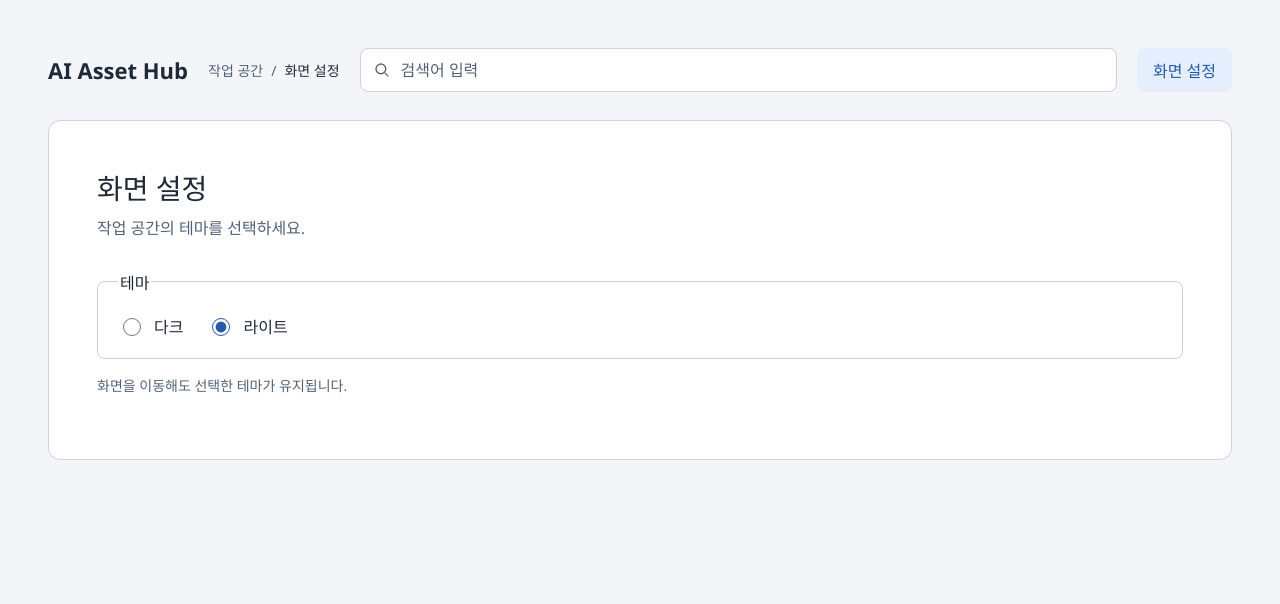
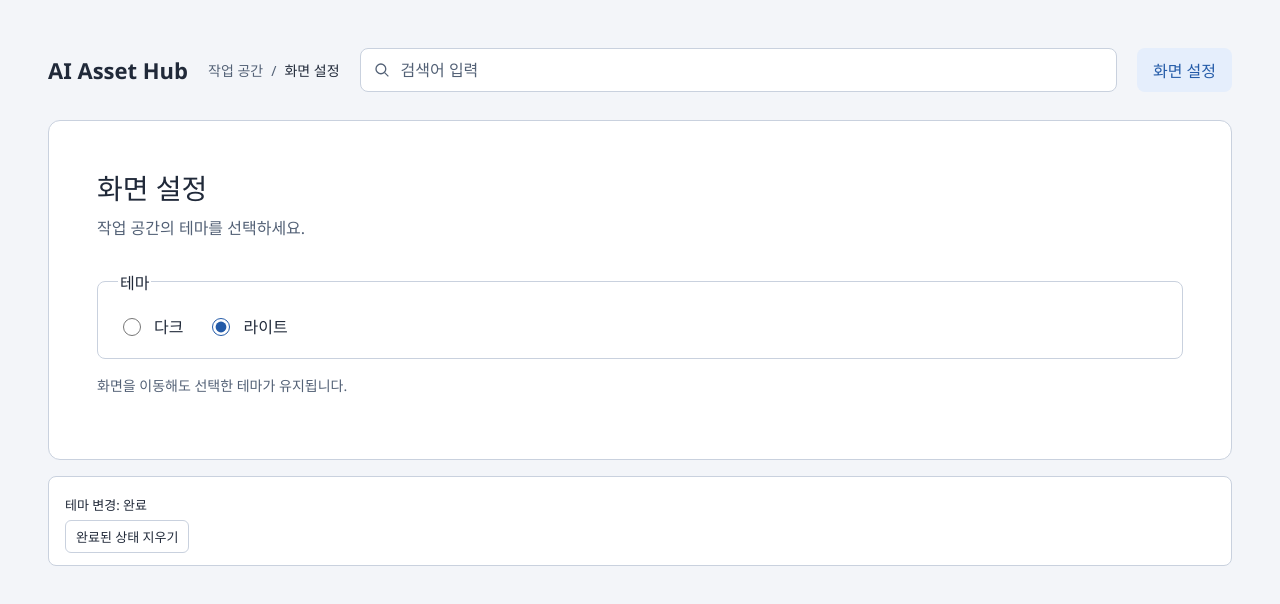
Before and after one commit to DmkDevHub/aiAssetHub, a Vue app: page /#/settings/appearance in a window 1280 px wide. Both pictures are taken after a click on the label "라이트". Shown: the top 604 px of the page. Built offline with nearby package versions, Linux system fonts and the light colour scheme.

Commit message:
feat: display command results and safe error alerts (R01-06)

```diff
--- a/src/App.vue
+++ b/src/App.vue
@@ -2,6 +2,7 @@
 import { watch } from "vue";
 import { RouterView } from "vue-router";
 import AppTopBar from "./components/AppTopBar.vue";
+import AppStatusBar from "./components/AppStatusBar.vue";
 import { appearance } from "./stores/appearance";
 
 watch(() => appearance.theme, (theme) => {
@@ -20,5 +21,6 @@ function focusMainContent() {
     <main id="main-content" tabindex="-1">
       <RouterView />
     </main>
+    <AppStatusBar />
   </div>
 </template>
--- /dev/null
+++ b/src/components/AppStatusBar.vue
@@ -0,0 +1,29 @@
+<script setup lang="ts">
+import { operations, operationLabels, operationStates, operationErrors, operationAlerts,
+  hasClearableOperations, dismissOperationAlert, clearFinishedOperations } from '../stores/operations';
+</script>
+
+<template>
+  <footer v-if="operations.length" class="app-status" aria-label="작업 상태">
+    <div role="status" aria-live="polite" aria-atomic="true">
+      <ul class="operation-list">
+        <li v-for="operation in operations" :key="operation.id">
+          <span>{{ operationLabels[operation.kind] }}: {{ operationStates[operation.state] }}</span>
+          <template v-if="operation.progress">
+            <progress v-if="operation.progress.total > 0" :value="operation.progress.processed" :max="operation.progress.total"
+              :aria-label="`${operationLabels[operation.kind]} 처리 건수`" />
+            <span>{{ operation.progress.processed }} / {{ operation.progress.total }}</span>
+          </template>
+        </li>
+      </ul>
+    </div>
+    <div v-for="alert in operationAlerts" :key="alert.id" class="operation-error">
+      <p role="alert">{{ operationLabels[alert.kind] }}: {{ operationErrors[alert.errorCode ?? 'COMMAND_FAILED'] }}</p>
+      <button type="button" :aria-label="`${operationLabels[alert.kind]} 오류 알림 닫기`"
+        @click="dismissOperationAlert(alert.id)">닫기</button>
+    </div>
+    <button v-if="hasClearableOperations" type="button" class="clear-operations" @click="clearFinishedOperations">
+      완료된 상태 지우기
+    </button>
+  </footer>
+</template>
--- a/src/components/AssetGallery.vue
+++ b/src/components/AssetGallery.vue
@@ -1,11 +1,18 @@
 <script setup lang="ts">
 import { libraryUi, setGalleryViewMode } from "../stores/libraryUi";
 import type { AssetSummary } from "../types/assets";
+import { executeUiCommand } from "../stores/operations";
+import type { GalleryViewMode } from "../stores/libraryUi";
 
 withDefaults(defineProps<{ items?: readonly AssetSummary[]; selectedId?: string | null }>(), {
   items: () => [], selectedId: null,
 });
 defineEmits<{ select: [id: string] }>();
+
+function changeView(mode: GalleryViewMode) {
+  if (libraryUi.galleryViewMode === mode) return;
+  return executeUiCommand('gallery.view', () => setGalleryViewMode(mode));
+}
 
 function moveAssetFocus(event: KeyboardEvent) {
   if (event.altKey || event.ctrlKey || event.metaKey || event.shiftKey) return;
@@ -32,9 +39,9 @@ function moveAssetFocus(event: KeyboardEvent) {
       </div>
       <div class="gallery-view-controls" role="group" aria-label="에셋 보기 방식">
         <button type="button" :aria-pressed="libraryUi.galleryViewMode === 'grid'"
-          @click="setGalleryViewMode('grid')">그리드</button>
+          @click="changeView('grid')">그리드</button>
         <button type="button" :aria-pressed="libraryUi.galleryViewMode === 'list'"
-          @click="setGalleryViewMode('list')">목록</button>
+          @click="changeView('list')">목록</button>
       </div>
     </header>
 
--- /dev/null
+++ b/src/stores/operations.ts
@@ -0,0 +1,96 @@
+import { computed, reactive, readonly } from "vue";
+
+export const operationLabels = {
+  'appearance.change': '테마 변경',
+  'gallery.view': '갤러리 보기 변경',
+  'library.scan': '파일 스캔',
+  'analysis.run': 'AI 분석',
+  'unity.apply': 'Unity 적용',
+} as const;
+export const operationStates = { running: '진행 중', succeeded: '완료', failed: '실패', cancelled: '취소됨' } as const;
+export const operationErrors = {
+  PERMISSION_DENIED: '접근 권한을 확인하세요.',
+  CORE_UNAVAILABLE: 'Core에 연결할 수 없습니다.',
+  COMMAND_FAILED: '작업을 완료하지 못했습니다.',
+} as const;
+export type OperationKind = keyof typeof operationLabels;
+export type OperationState = keyof typeof operationStates;
+export interface OperationEvent {
+  id: string;
+  kind: OperationKind;
+  state: OperationState;
+  progress?: { processed: number; total: number };
+  errorCode?: string;
+}
+interface OperationRecord extends Omit<OperationEvent, 'errorCode'> {
+  errorCode?: keyof typeof operationErrors;
+  dismissed: boolean;
+}
+
+const records = reactive<OperationRecord[]>([]);
+export const operations = readonly(records);
+export const operationAlerts = computed(() => operations.filter((record) => record.state === 'failed' && !record.dismissed));
+export const hasClearableOperations = computed(() => records.some((record) => record.state !== 'running'
+  && (record.state !== 'failed' || record.dismissed)));
+export const MAX_OPERATIONS = 20;
+let sequence = 0;
+
+/** Receives measured command results only. It never starts or retries a command. */
+export function receiveOperation(event: OperationEvent): boolean {
+  if (!event || typeof event.id !== 'string' || !event.id.trim() || event.id.length > 200
+    || !Object.hasOwn(operationLabels, event.kind) || !Object.hasOwn(operationStates, event.state)) return false;
+  const progress = event.progress;
+  if (progress && (!Number.isSafeInteger(progress.processed) || !Number.isSafeInteger(progress.total)
+    || progress.processed < 0 || progress.total < 0 || progress.processed > progress.total
+    || (event.state === 'succeeded' && progress.processed !== progress.total))) return false;
+  const index = records.findIndex((record) => record.id === event.id);
+  const previous = records[index];
+  if (previous && (previous.state !== 'running' || previous.kind !== event.kind)) return false;
+  if (previous?.progress && progress && (progress.total !== previous.progress.total
+    || progress.processed < previous.progress.processed)) return false;
+  // Completed events must carry their own complete counts, rather than inheriting partial progress.
+  if (previous?.progress && event.state === 'succeeded' && !progress) return false;
+  if (!previous && records.length >= MAX_OPERATIONS) {
+    const removable = records.findIndex((record) => record.state !== 'running'
+      && (record.state !== 'failed' || record.dismissed));
+    if (removable < 0) return false;
+    records.splice(removable, 1);
+  }
+  const record: OperationRecord = {
+    id: event.id, kind: event.kind, state: event.state,
+    progress: progress ? { processed: progress.processed, total: progress.total }
+      : previous?.progress ? { ...previous.progress } : undefined,
+    errorCode: event.state === 'failed' ? (Object.hasOwn(operationErrors, event.errorCode ?? '')
+      ? event.errorCode as keyof typeof operationErrors : 'COMMAND_FAILED') : undefined,
+    dismissed: false,
+  };
+  if (previous) records[index] = record;
+  else records.push(record);
+  return true;
+}
+
+export function dismissOperationAlert(id: string) {
+  const record = records.find((record) => record.id === id && record.state === 'failed');
+  if (record) record.dismissed = true;
+}
+
+export function clearFinishedOperations() {
+  for (let index = records.length - 1; index >= 0; index--) {
+    const record = records[index]!;
+    if (record.state !== 'running' && (record.state !== 'failed' || record.dismissed)) records.splice(index, 1);
+  }
+}
+
+/** Wraps real local UI commands. Exception messages/paths/keys are never retained or logged. */
+export async function executeUiCommand(kind: 'appearance.change' | 'gallery.view', action: () => void | Promise<void>) {
+  const id = `ui-command-${++sequence}`;
+  if (!receiveOperation({ id, kind, state: 'running' })) return false;
+  try {
+    await action();
+    receiveOperation({ id, kind, state: 'succeeded' });
+    return true;
+  } catch {
+    receiveOperation({ id, kind, state: 'failed', errorCode: 'COMMAND_FAILED' });
+    return false;
+  }
+}
--- a/src/style.css
+++ b/src/style.css
@@ -496,6 +496,31 @@ h1 {
 .detail-analysis { white-space: pre-wrap; }
 [hidden] { display: none !important; }
 
+.app-status {
+  margin-top: 16px;
+  padding: 12px 16px;
+  border: 1px solid var(--border);
+  border-radius: 8px;
+  background: var(--surface);
+  font-size: 13px;
+  overflow-wrap: anywhere;
+}
+
+.operation-list { margin: 0; padding: 0; list-style: none; }
+.operation-list li { display: flex; align-items: center; flex-wrap: wrap; gap: 10px; margin: 6px 0; }
+.operation-list progress { max-width: 100%; accent-color: var(--accent); }
+.operation-error { display: flex; align-items: center; gap: 12px; }
+.operation-error p { flex: 1; }
+.app-status button {
+  padding: 6px 10px;
+  border: 1px solid var(--border);
+  border-radius: 6px;
+  background: transparent;
+  color: var(--text);
+  cursor: pointer;
+  font: inherit;
+}
+
 .asset-list-container {
   overflow-x: auto;
 }
--- a/src/views/AppearanceView.vue
+++ b/src/views/AppearanceView.vue
@@ -1,5 +1,11 @@
 <script setup lang="ts">
 import { appearance, setTheme } from "../stores/appearance";
+import { executeUiCommand } from "../stores/operations";
+import type { Theme } from "../stores/appearance";
+
+function changeTheme(theme: Theme) {
+  return executeUiCommand('appearance.change', () => setTheme(theme));
+}
 </script>
 
 <template>
@@ -10,12 +16,12 @@ import { appearance, setTheme } from "../stores/appearance";
       <legend>테마</legend>
       <label>
         <input type="radio" name="theme" value="dark"
-          :checked="appearance.theme === 'dark'" @change="setTheme('dark')" />
+          :checked="appearance.theme === 'dark'" @change="changeTheme('dark')" />
         다크
       </label>
       <label>
         <input type="radio" name="theme" value="light"
-          :checked="appearance.theme === 'light'" @change="setTheme('light')" />
+          :checked="appearance.theme === 'light'" @change="changeTheme('light')" />
         라이트
       </label>
     </fieldset>
```
Also changed, not shown: tests/fixtures/app-entry.ts (+2 -0 lines), 7 other files (tests, documents, lock files or other folders).
